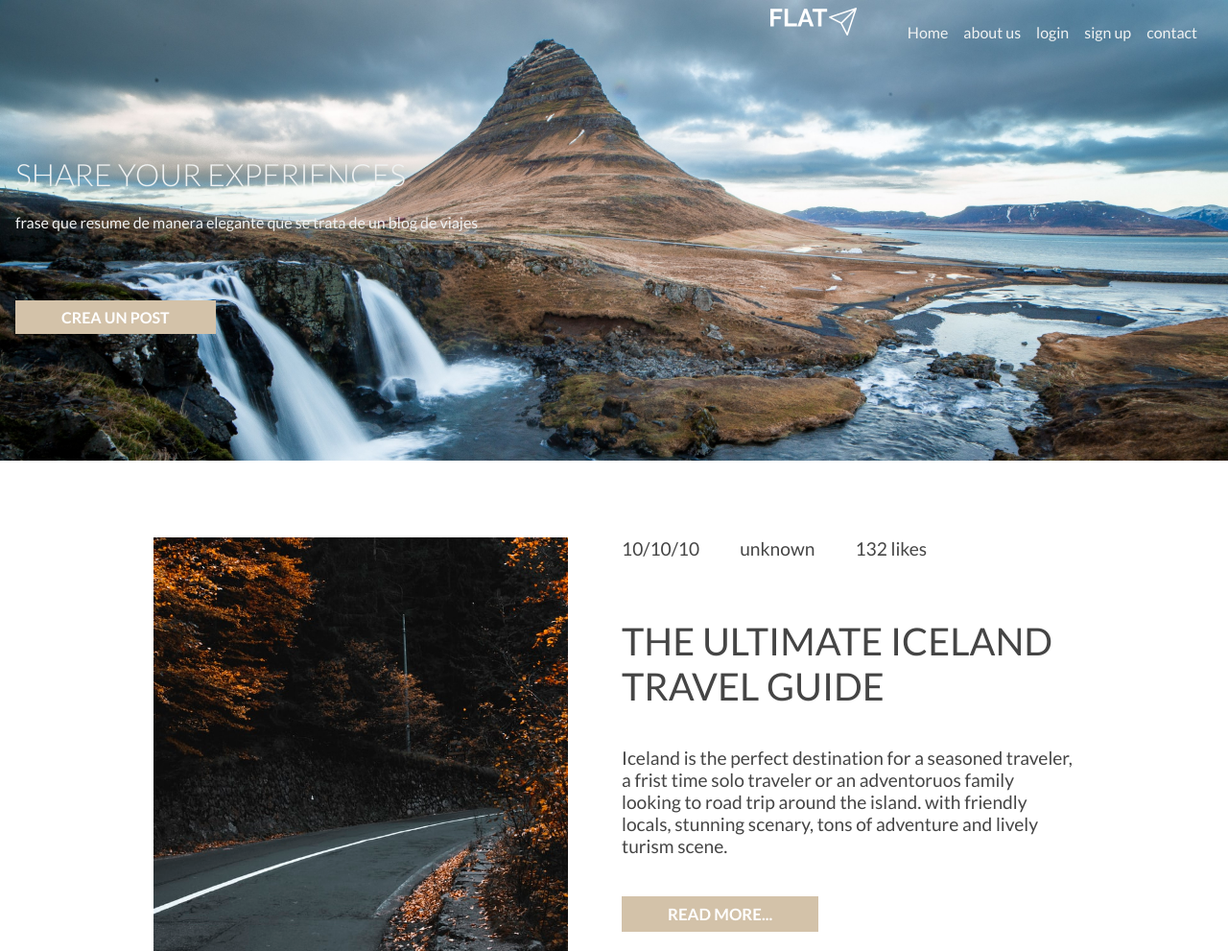
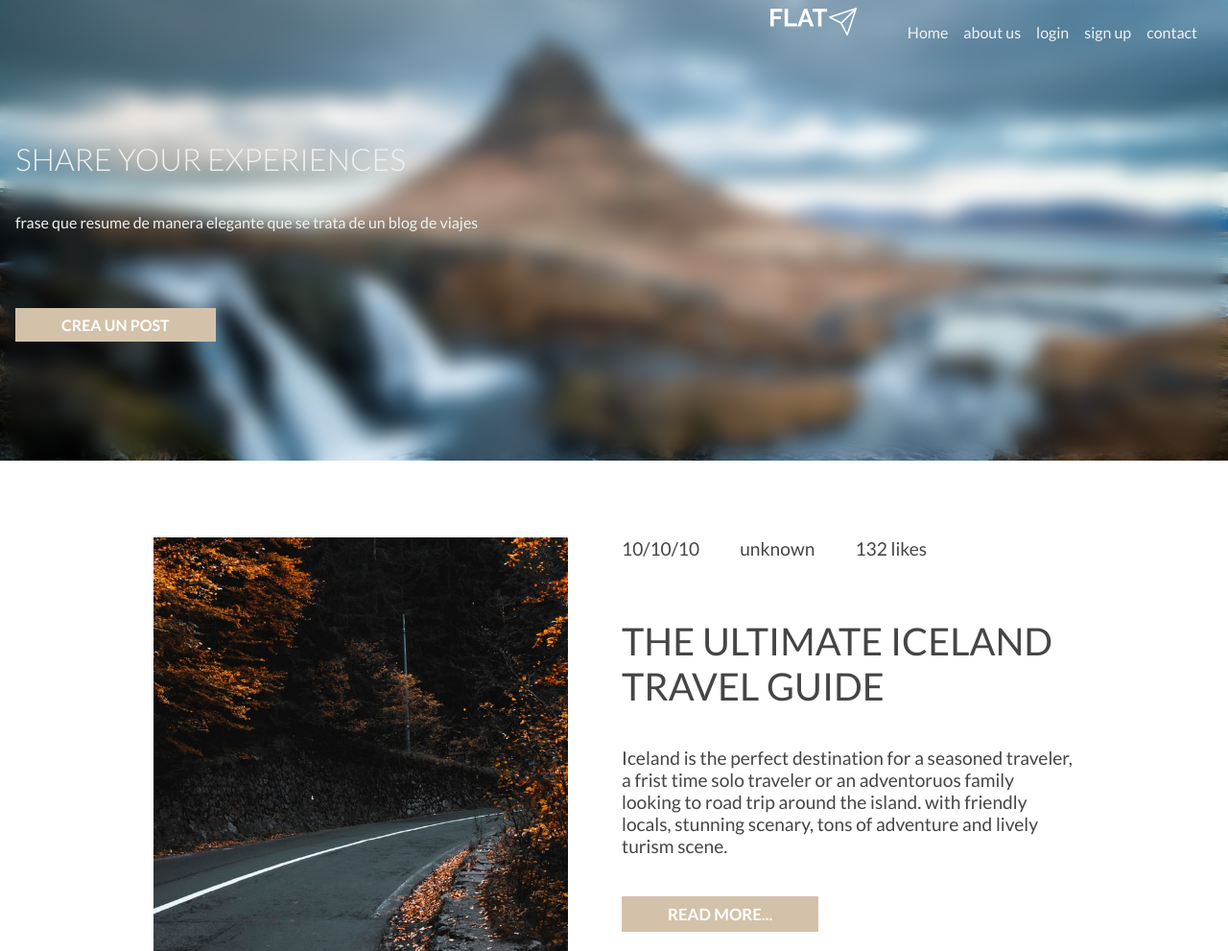
Before and after one commit to IvanHdzRz/blog-viajes, a PHP site: page / in a window 1280 px wide. Shown: the top 991 px of the page at 96% size. Run offline with PHP 8.4, Linux system fonts and the light colour scheme.

Commit message:
se añadio un filtro al hero dela pagina index

```diff
--- a/css/main.css
+++ b/css/main.css
@@ -18,7 +18,7 @@ body{
     display: flex;
     flex-direction: row;
     justify-content: flex-end;
-
+    z-index: 10;
 }
 .nav-links{
     display: flex;
@@ -48,19 +48,28 @@ body{
     height: 40px;
 
 }
+
 /*ESTILOS DEL HERO*/
 .hero{
     width: 100vw;
     background-image: url('../static/img/hero.jpg');
     background-size: cover;
     height: 30rem;
-    display: flex;
-    justify-content: flex-start;
-    align-items: center;
+    position: relative;
 }
 .hero .quote{
+    position: absolute;
+    left: 0;
+    right: 0;
+    bottom: 0;
+    top: 0;
+    display: flex;
+    flex-direction: column;
+    justify-content: center;
+    align-items: flex-start;
     color:var(--LightGray);
     padding-left:1rem;
+    backdrop-filter: blur(10px) ;
 }
 .hero>.quote>h1{
     text-transform: uppercase;
```
